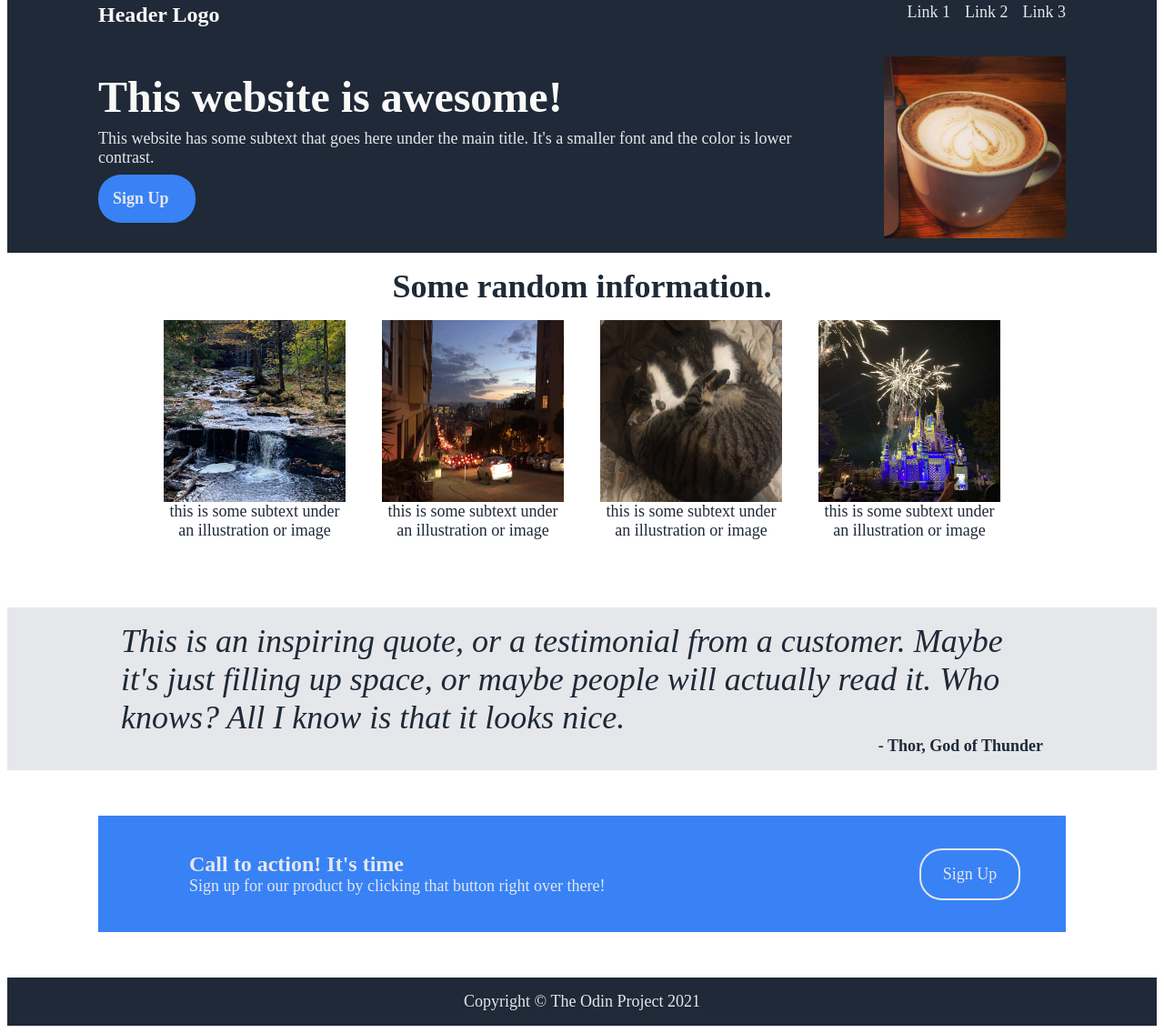
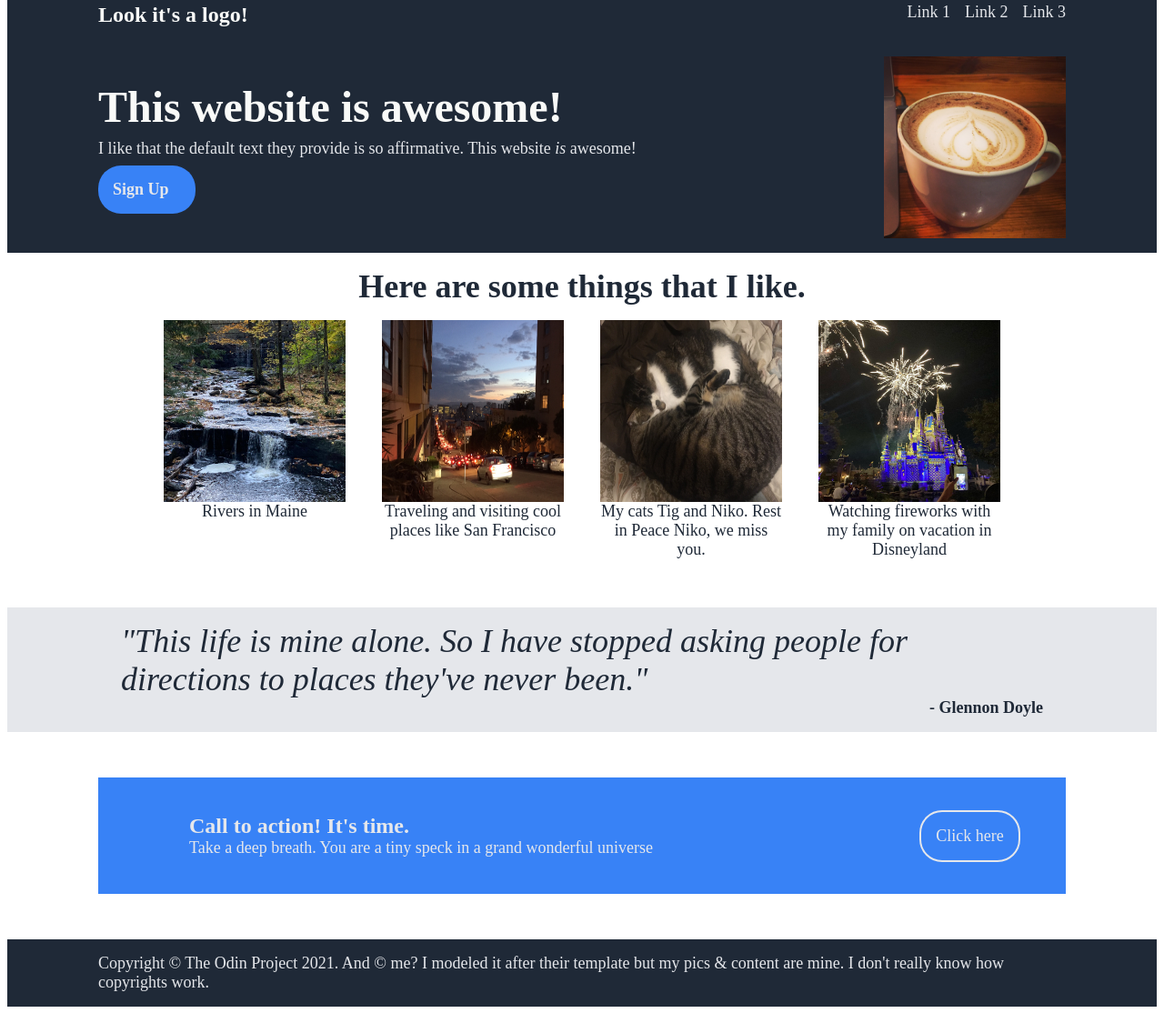
Before and after one commit to Fitz789/landing-page, a plain HTML site: page index.html in a window 1280 px wide. Shown: the part 21-1157 px from the top of the page at 91% size. After the commit the page ends 1136 px from the top, so only its background shows below. Drawn offline with Linux system fonts and the light colour scheme.

Commit message:
Add personal touch
I made the button links active, and I replaced the default text with my own language.

```diff
--- a/css/styles.css
+++ b/css/styles.css
@@ -16,6 +16,7 @@ body {
     font-size: 24px;
     font-weight: 800;
     color: #F9FAF8;
+    display: flex;
 }
 
 .content {
--- a/index.html
+++ b/index.html
@@ -8,7 +8,7 @@
 
 <body>
     <div class="header">
-        <div class="logo">Header Logo</div>
+        <div class="logo">Look it's a logo!</div>
         <div class="links">
             <ul>
             <li><a href="pages/link1.html"> Link 1</a></li>
@@ -20,45 +20,44 @@
     <div class="content">
         <div class="top">
             <div class="text">This website is awesome!
-            <div class="subtext">This website has some subtext that goes here under the main title. It's a smaller font and the color is lower contrast.</div>
-            <div class="button">Sign Up</div>
+            <div class="subtext">I like that the default text they provide is so affirmative. This website <em>is</em> awesome!</div>
+            <div class="button"><a href="pages/link1.html">Sign Up</a></div>
             </div>
             <img src="images/coffee.JPG" alt="a latte with a heart shape in the foam">
         </div>
-        <div class="middle">Some random information.
+        <div class="middle">Here are some things that I like.
             <div class="cards">
                 <div class="card">
-                    <img src="images/river.jpg">
-                    <div class="text">this is some subtext under an illustration or image</div>
+                    <img src="images/river.jpg" alt="A beautiful river in the woods">
+                    <div class="text">Rivers in Maine</div>
                 </div>
                 <div class="card">
-                    <img src="images/SF.JPG">
-                    <div class="text">this is some subtext under an illustration or image</div>
+                    <img src="images/SF.JPG" alt="A street in San Francisco at dusk">
+                    <div class="text">Traveling and visiting cool places like San Francisco</div>
                 </div>
                 <div class="card">
-                    <img src="images/loves.JPG">
-                    <div class="text">this is some subtext under an illustration or image</div>
-                    </div>
+                    <img src="images/loves.JPG" alt="Two cats cuddling">
+                    <div class="text">My cats Tig and Niko. Rest in Peace Niko, we miss you.</div>
+                </div>
                 <div class="card">
-                    <img src="images/disney.jpg">
-                    <div class="text">this is some subtext under an illustration or image</div>
+                    <img src="images/disney.jpg" alt="Fireworks at the Magical Kingdom Palace in Disneyland">
+                    <div class="text">Watching fireworks with my family on vacation in Disneyland</div>
                 </div>
             </div>
         </div>
         <div class="quote">
-            <div class="text">This is an inspiring quote, or a testimonial from a customer. Maybe it's just filling up space, or maybe people will actually read it.
-                Who knows? All I know is that it looks nice.</div>
-            <div class="cite">- Thor, God of Thunder</div>
+            <div class="text">"This life is mine alone. So I have stopped asking people for directions to places they've never been."</div>
+            <div class="cite">- Glennon Doyle</div>
         </div>
         <div class="bottom">
-            <div class="text">Call to action! It's time
-                <div class="subtext">Sign up for our product by clicking that button right over there!</div>
+            <div class="text">Call to action! It's time.
+                <div class="subtext">Take a deep breath. You are a tiny speck in a grand wonderful universe</div>
             </div>
-            <div class="button">Sign Up</div>
+            <div class="button"><a href="pages/link2.html">Click here</a></div>
         </div>
     </div>
 
-    <div class="footer">Copyright © The Odin Project 2021
+    <div class="footer">Copyright © The Odin Project 2021. And © me? I modeled it after their template but my pics & content are mine. I don't really know how copyrights work.
     </div>
 </body>
 </html>
```
